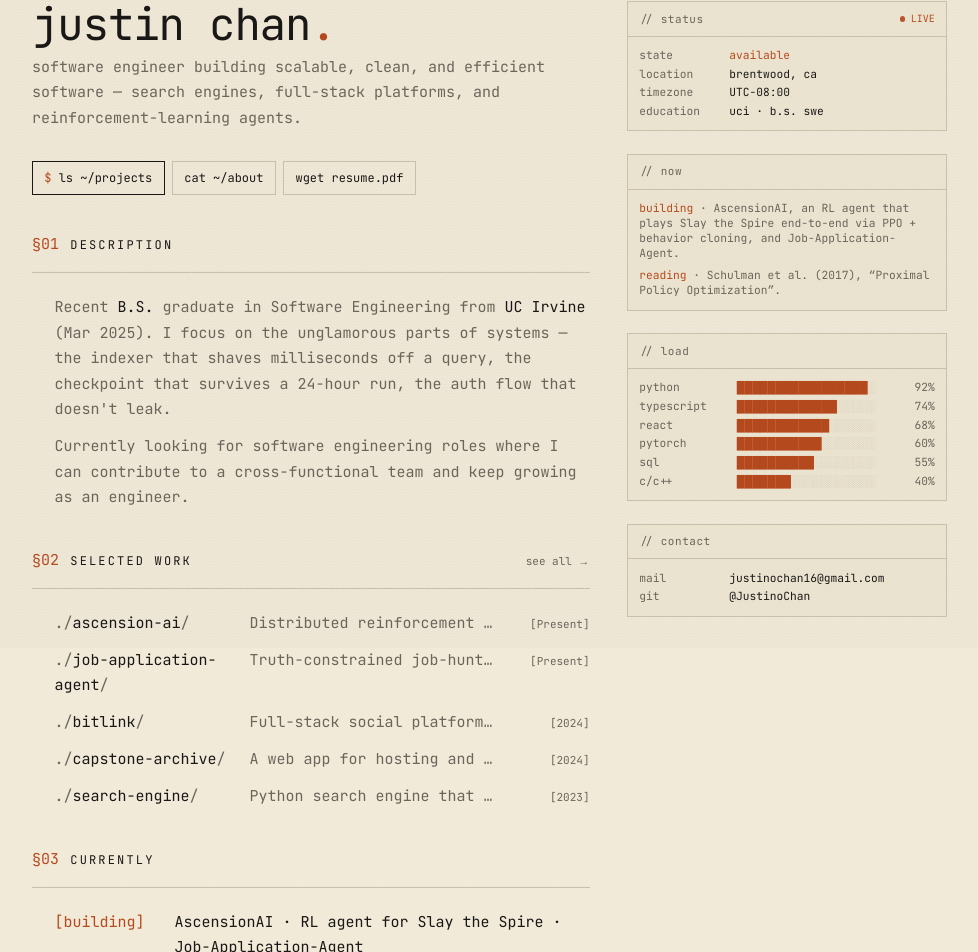
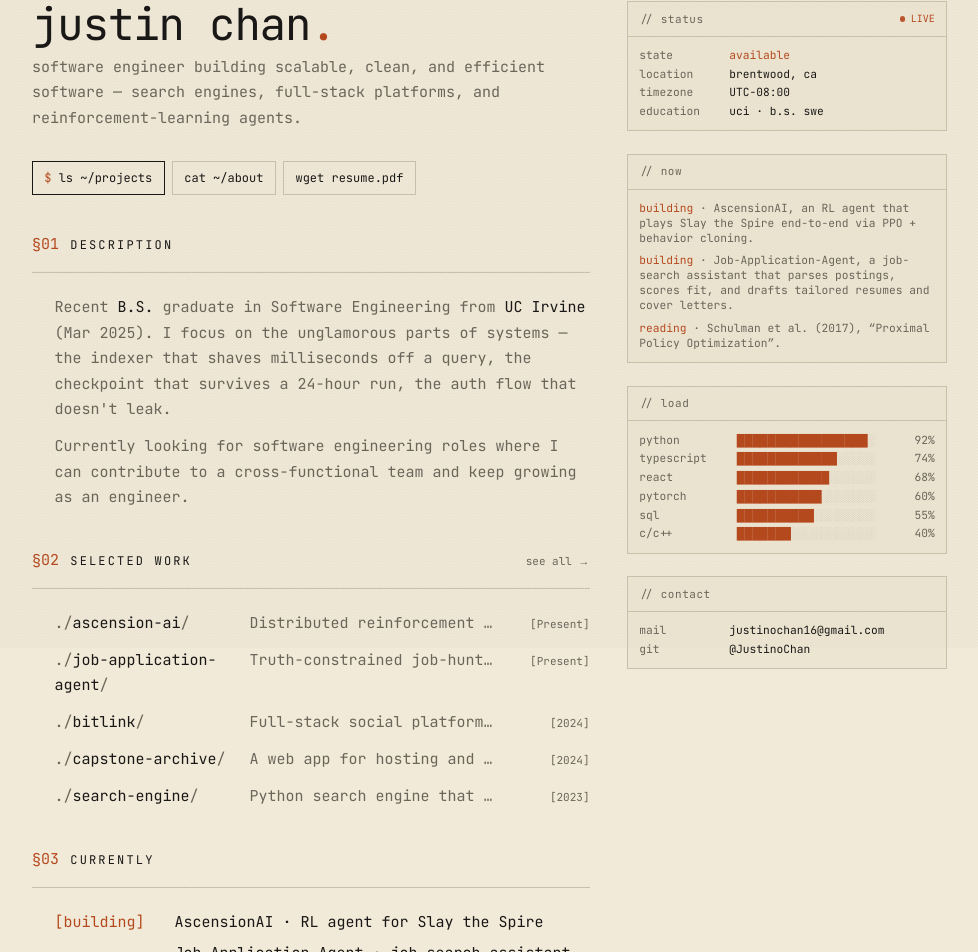
Before and after one commit to JustinoChan/Website, a Next.js app: page / in a window 1280 px wide. Shown: the part 152-1104 px from the top of the page, without its empty margins (143-1121 px from the left). Built offline with nearby package versions, Linux system fonts and the light colour scheme.

Commit message:
Clarify current project status copy
Splits Job-Application-Agent onto its own homepage building line instead of appending it as a bare project name.

Adds a concise description of the project in both the currently section and the status panel while preserving the project link.

```diff
--- a/app/page.tsx
+++ b/app/page.tsx
@@ -137,7 +137,11 @@ export default function HomePage() {
             <div className="grid grid-cols-[7rem_1fr] gap-x-4 gap-y-1.5 items-baseline">
               <span className="text-[var(--color-accent)]">[building]</span>
               <span className="text-[var(--color-fg)]">
-                <a href="https://justinochan.github.io/AscensionAI/" target="_blank" rel="noreferrer" className="hover:text-[var(--color-accent)] transition-colors">AscensionAI</a> · RL agent for Slay the Spire · <Link href="/projects/job-application-agent" className="hover:text-[var(--color-accent)] transition-colors">Job-Application-Agent</Link>
+                <a href="https://justinochan.github.io/AscensionAI/" target="_blank" rel="noreferrer" className="hover:text-[var(--color-accent)] transition-colors">AscensionAI</a> · RL agent for Slay the Spire
+              </span>
+              <span aria-hidden="true" />
+              <span className="text-[var(--color-fg)]">
+                <Link href="/projects/job-application-agent" className="hover:text-[var(--color-accent)] transition-colors">Job-Application-Agent</Link> · job-search assistant for parsing postings, scoring fit, and drafting tailored application materials
               </span>
               <span className="text-[var(--color-accent)]">[reading]</span>
               <span className="text-[var(--color-fg-muted)]">
@@ -174,8 +178,11 @@ export default function HomePage() {
             <p className="text-[var(--color-fg-muted)] text-xs">
               <span className="text-[var(--color-accent)]">building</span> ·{" "}
               <a href="https://justinochan.github.io/AscensionAI/" target="_blank" rel="noreferrer" className="text-[var(--color-fg)] hover:text-[var(--color-accent)] transition-colors">AscensionAI</a>, an RL agent that plays Slay the Spire end-to-end
-              via PPO + behavior cloning, and{" "}
-              <Link href="/projects/job-application-agent" className="text-[var(--color-fg)] hover:text-[var(--color-accent)] transition-colors">Job-Application-Agent</Link>.
+              via PPO + behavior cloning.
+            </p>
+            <p className="text-[var(--color-fg-muted)] text-xs mt-2">
+              <span className="text-[var(--color-accent)]">building</span> ·{" "}
+              <Link href="/projects/job-application-agent" className="text-[var(--color-fg)] hover:text-[var(--color-accent)] transition-colors">Job-Application-Agent</Link>, a job-search assistant that parses postings, scores fit, and drafts tailored resumes and cover letters.
             </p>
             <p className="text-[var(--color-fg-muted)] text-xs mt-2">
               <span className="text-[var(--color-accent)]">reading</span> ·
```
